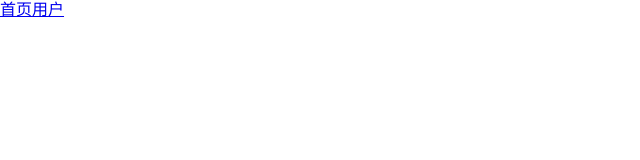
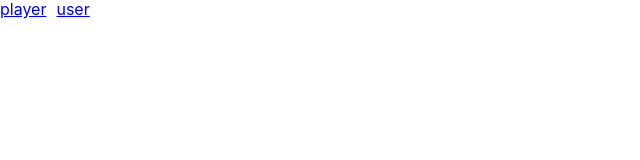
Before and after one commit to JayK0818/react-sample-code, a React (Create React App) app: page / in a window 1280 px wide. Shown: the top 160 px of the page, without its empty margins (0-640 px from the left). Built offline with nearby package versions, Linux system fonts and the light colour scheme.

Commit message:
feat: react-router-dom

```diff
--- a/src/App.tsx
+++ b/src/App.tsx
@@ -38,7 +38,8 @@ import RefApp from './components/ref/index'
 // import TasksApp from './components/hooks/context-with-reducer'
 import ThunkApp from './components/redux/components/thunk'
 // import ReduxAdapterApp from './components/redux/components/entity-adapter'
-import MemoryRouterApp from './components/router/create-memory-router'
+// import MemoryRouterApp from './components/router/create-memory-router'
+import ReactRouterHookApp from './components/router/hook'
 
 function App() {
   return (
@@ -71,7 +72,7 @@ function App() {
 {/*       <ReduxApp />
       <FixedTable/> */}
       {/* <RefApp/> */}
-      <MemoryRouterApp/>
+      <ReactRouterHookApp/>
     </div>
   );
 }
--- /dev/null
+++ b/src/components/router/hook.tsx
@@ -0,0 +1,99 @@
+import React from 'react'
+import { Link, NavLink, createBrowserRouter, RouterProvider, Outlet, Navigate } from 'react-router-dom'
+
+const playerList = [
+  {
+    id: 1,
+    firstName: 'kyrie',
+    lastName: 'irving'
+  },
+  {
+    id: 2,
+    firstName: 'lebron',
+    lastName: 'james'
+  },
+  {
+    id: 3,
+    firstName: 'kevin',
+    lastName: 'irving'
+  }
+]
+
+const PlayerList = () => {
+  return (
+    <ul>
+      {
+        playerList.map(player => (
+          // reloadDocument 页面会刷新
+          <li key={ player.id }>
+            <Link
+              to={`/player/${player.id}`}
+              reloadDocument={false}
+            >{player.firstName}</Link>
+          </li>
+        ))
+      }
+    </ul>
+  )
+}
+const User = () => {
+  return (
+    <div>
+      <Navigate to='login'/>
+      <div>我是用户页面</div>
+    </div>
+  )
+}
+
+const Home = () => {
+  return (
+    <div>
+      <Link to='/player' style={{ marginRight: 10 }}>player</Link>
+      <NavLink to='/user'
+        className={
+          ({ isActive, isPending }) => isPending ? 'pending' : isActive ? 'active' : ''
+        }
+        style={
+          ({ isActive }) => ({
+            color: isActive ? 'red' : ''
+          })
+        }
+      >user</NavLink>
+      <Outlet />
+    </div>
+  )
+}
+
+const PlayerInfo = () => {
+  return (
+    <div>我是球员详情页</div>
+  )
+}
+
+
+const router = createBrowserRouter([
+  {
+    path: '/',
+    element: <Home />,
+    children: [
+      {
+        path: 'user',
+        element: <User/>
+      },
+      {
+        path: 'player',
+        element: <PlayerList/>
+      },
+      {
+        path: 'player/:id',
+        element: <PlayerInfo/>
+      }
+    ]
+  }
+])
+
+const App = () => {
+  return (<RouterProvider router={ router } />)
+}
+
+export default App
```
Also changed, not shown: src/components/router/readme.md.
